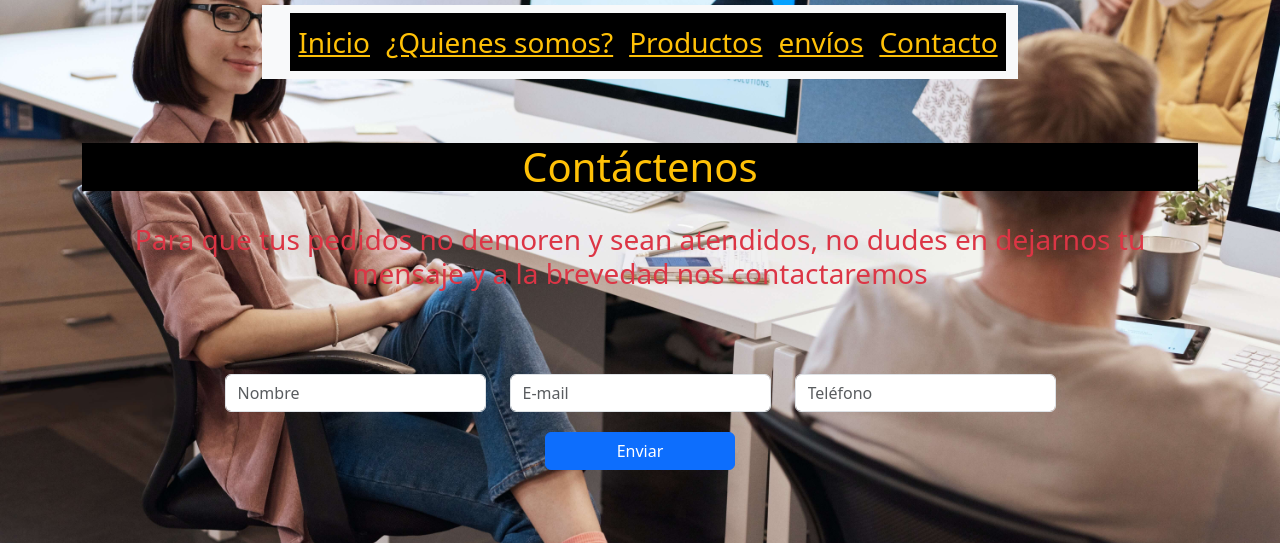
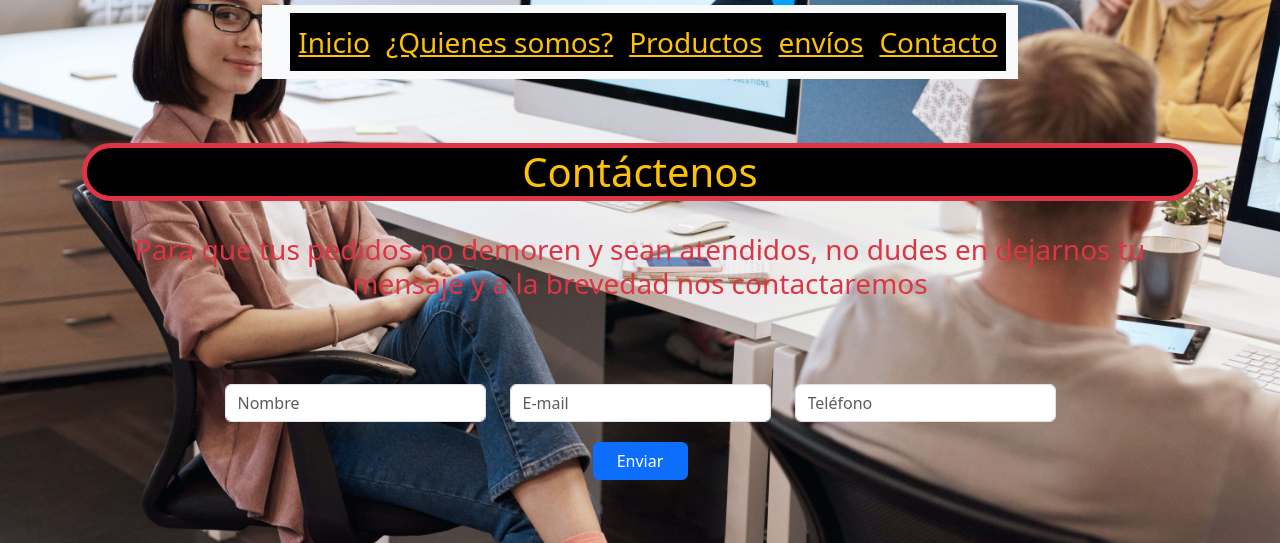
Before and after one commit to NicoMastra/entrega-final-DW, a website: page page/contactos.html in a window 1280 px wide. Shown: the part 257-800 px from the top of the page. Drawn offline with nearby package versions, Linux system fonts and the light colour scheme.

Commit message:
chequeos finales

```diff
--- a/page/contactos.html
+++ b/page/contactos.html
@@ -111,7 +111,13 @@
       <!-- formulario -->
       <div class="container py-5">
         <div class="text-center">
-          <div><h1 class="text-warning bg-black">Contáctenos</h1></div>
+          <div>
+            <h1
+              class="text-warning bg-black border border-danger rounded-5 border border-5"
+            >
+              Contáctenos
+            </h1>
+          </div>
           <h3 class="text-danger py-4">
             Para que tus pedidos no demoren y sean atendidos, no dudes en
             dejarnos tu mensaje y a la brevedad nos contactaremos
@@ -129,7 +135,7 @@
           </div>
           <div class="col-md-12 py-3">
             <div class="row justify-content-center">
-              <button class="btn btn-primary col-md-2">Enviar</button>
+              <button class="btn btn-primary col-md-1">Enviar</button>
             </div>
           </div>
         </form>
--- a/scss/_mobile.scss
+++ b/scss/_mobile.scss
@@ -145,4 +145,9 @@ body {
   &:hover {
     color: blue;
   }
+  .butom {
+    color: blue;
+    width: 1rem;
+    height: 1rem;
+  }
 }
```
Also changed, not shown: css/style.css, 1 other file.
